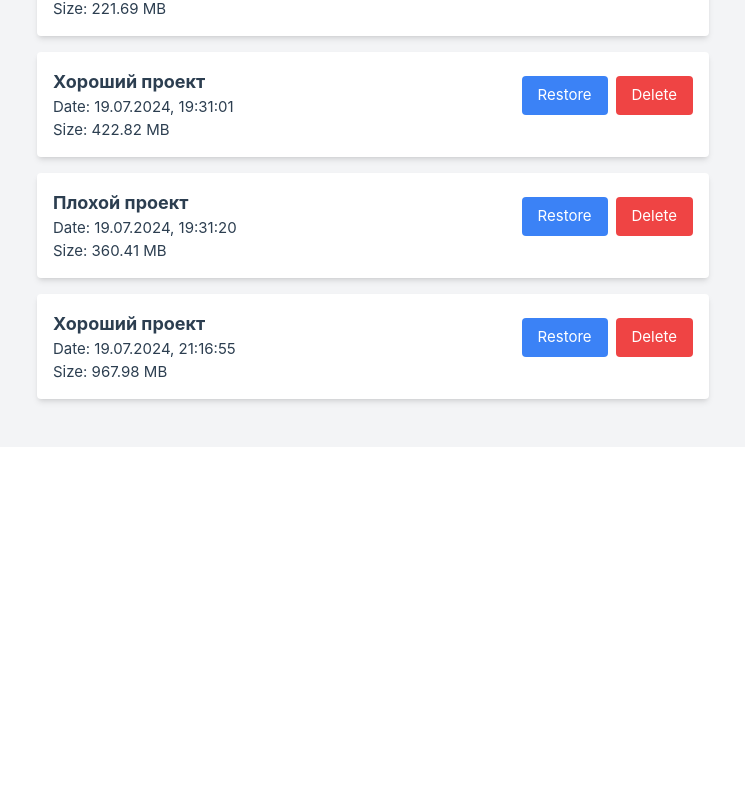
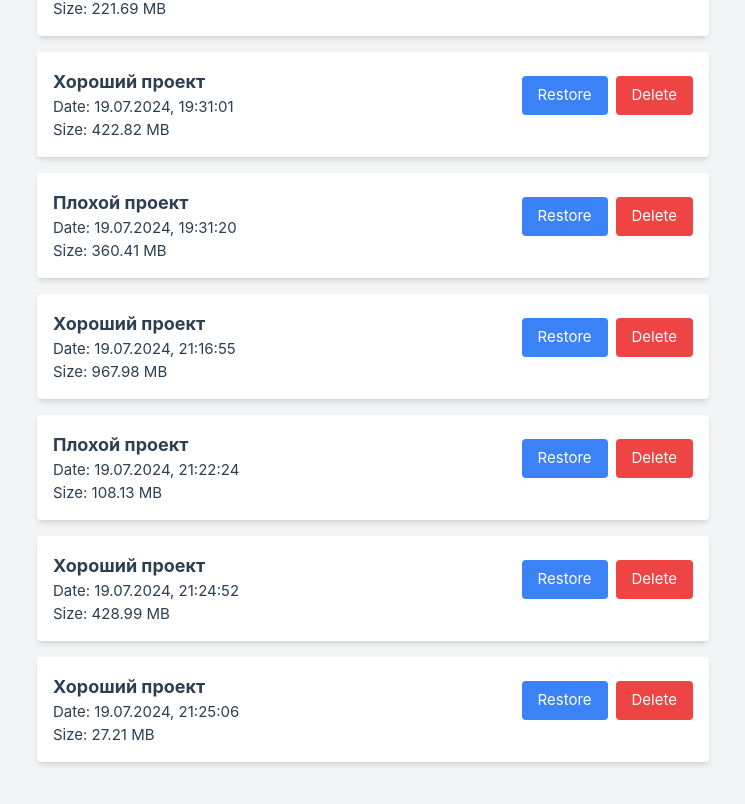
Before and after one commit to TochJob/backups_list, a Vue app: page / in a window 1280 px wide. Shown: the part 1128-1932 px from the top of the page, without its empty margins (267-1012 px from the left). Before the commit the page ends 1575 px from the top, so only its background shows below. Built offline with nearby package versions, Linux system fonts and the light colour scheme; data requests are answered from the project's data file; sample sign-in values are in the browser's storage.

Commit message:
edit: progress bar

```diff
--- a/db.json
+++ b/db.json
@@ -65,6 +65,24 @@
       "name": "Хороший проект",
       "date": "19.07.2024, 21:16:55",
       "size": "967.98"
+    },
+    {
+      "id": "12",
+      "name": "Плохой проект",
+      "date": "19.07.2024, 21:22:24",
+      "size": "108.13"
+    },
+    {
+      "id": "13",
+      "name": "Хороший проект",
+      "date": "19.07.2024, 21:24:52",
+      "size": "428.99"
+    },
+    {
+      "id": "14",
+      "name": "Хороший проект",
+      "date": "19.07.2024, 21:25:06",
+      "size": "27.21"
     }
   ],
   "users": [
--- a/src/modules/BackupsList/pages/BackList.vue
+++ b/src/modules/BackupsList/pages/BackList.vue
@@ -76,7 +76,7 @@ onMounted(async (): Promise<void> => {
             class="px-4 flex gap-2 py-2 bg-green-500 text-white rounded"
             :disable="isCreatingBackup"
           >
-            {{ buttonText }}
+            {{ buttonText }} <span v-if="isCreatingBackup">{{ progressValue }}%</span>
           </button>
         </div>
       </div>
```
